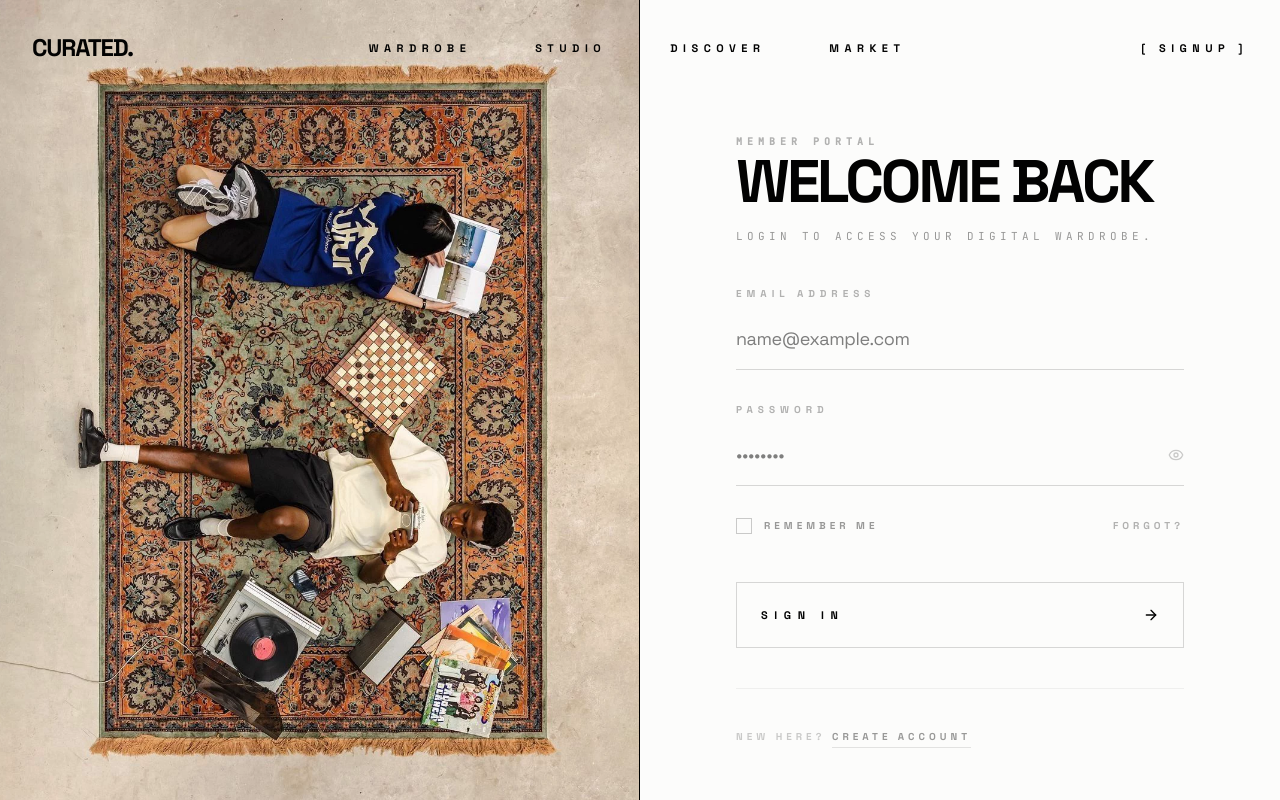
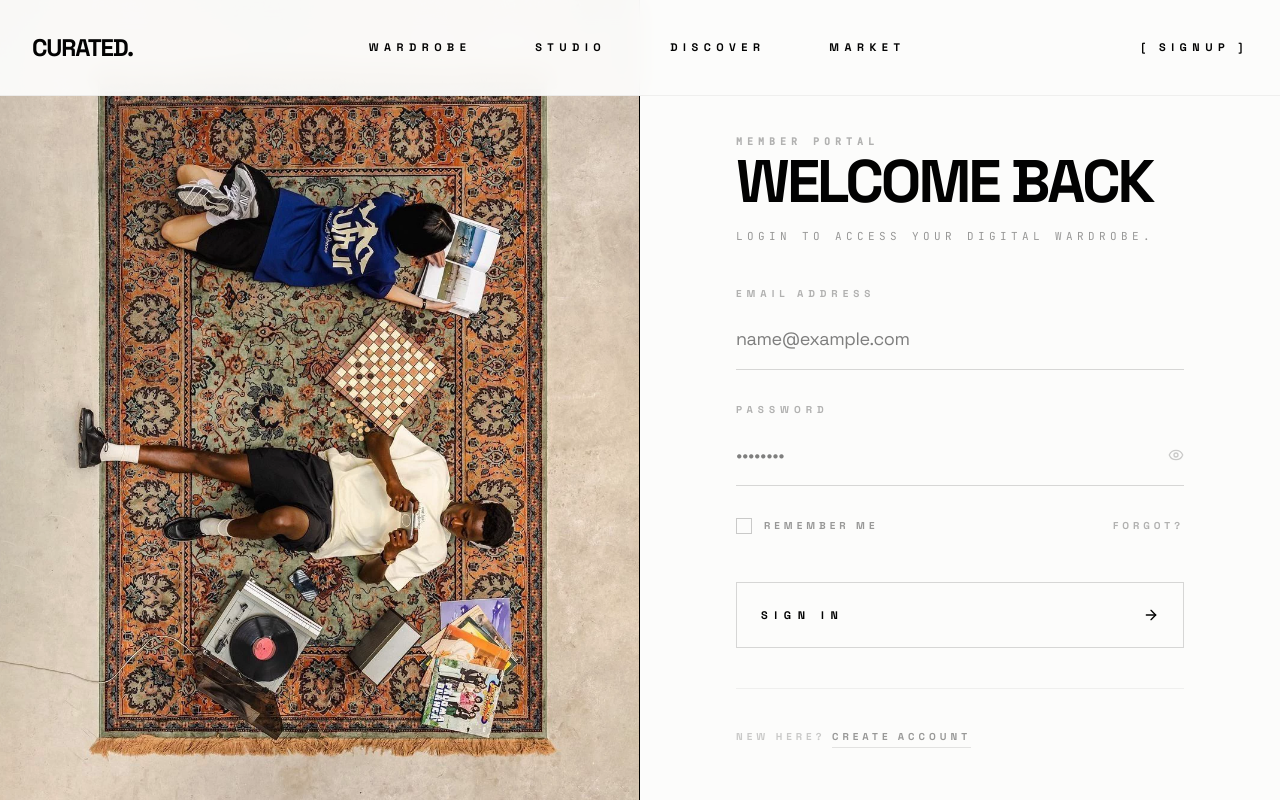
Before and after one commit to SehajveerSingh2005/curated, a React (Vite) app in the folder client/: page /login in a window 1280 px wide. Built offline with nearby package versions, Linux system fonts and the light colour scheme; no server answers.

Commit message:
Update AI studio features and UI improvements

```diff
--- a/client/src/components/layout/Navbar.tsx
+++ b/client/src/components/layout/Navbar.tsx
@@ -25,7 +25,7 @@ export default function Navbar() {
   const isHeroMode = isHome && !scrolled;
 
   return (
-    <nav className="fixed top-0 left-0 right-0 z-40 h-24 bg-transparent transition-colors duration-500">
+    <nav className={`fixed top-0 left-0 right-0 z-50 h-24 transition-colors duration-500 ${isHeroMode ? 'bg-transparent' : 'bg-background/95 backdrop-blur-md border-b border-foreground/5'}`}>
       <div className="max-w-[1700px] mx-auto px-8 h-full flex items-center justify-between">
 
         {/* Wordmark */}
--- a/client/src/pages/Outfit.tsx
+++ b/client/src/pages/Outfit.tsx
@@ -98,7 +98,7 @@ export default function OutfitPage() {
   };
 
   return (
-    <div className="min-h-[120vh] bg-background text-foreground font-sans selection:bg-foreground selection:text-background pb-32">
+    <div className="min-h-[120vh] pt-24 bg-background text-foreground font-sans selection:bg-foreground selection:text-background pb-32">
 
       {/* ─── STICKY HEADER WRAPPER (MATCHING WARDROBE) ──────────────── */}
       <div className="sticky top-24 z-[45] bg-background/90 backdrop-blur-3xl border-b border-foreground/5 py-8">
--- a/client/src/pages/Wardrobe.tsx
+++ b/client/src/pages/Wardrobe.tsx
@@ -266,7 +266,7 @@ export default function Wardrobe() {
       initial={{ opacity: 0 }}
       animate={{ opacity: 1 }}
       transition={{ duration: 1, ease: [0.16, 1, 0.3, 1] }}
-      className="min-h-[120vh] bg-background text-foreground selection:bg-foreground selection:text-background font-sans"
+      className="min-h-[120vh] pt-24 bg-background text-foreground selection:bg-foreground selection:text-background font-sans"
     >
 
       {/* ─── STICKY HEADER WRAPPER ──────────────── */}
```
Also changed, not shown: client/package.json (+6 -1 lines), 1 other file (tests, documents, lock files or other folders).
